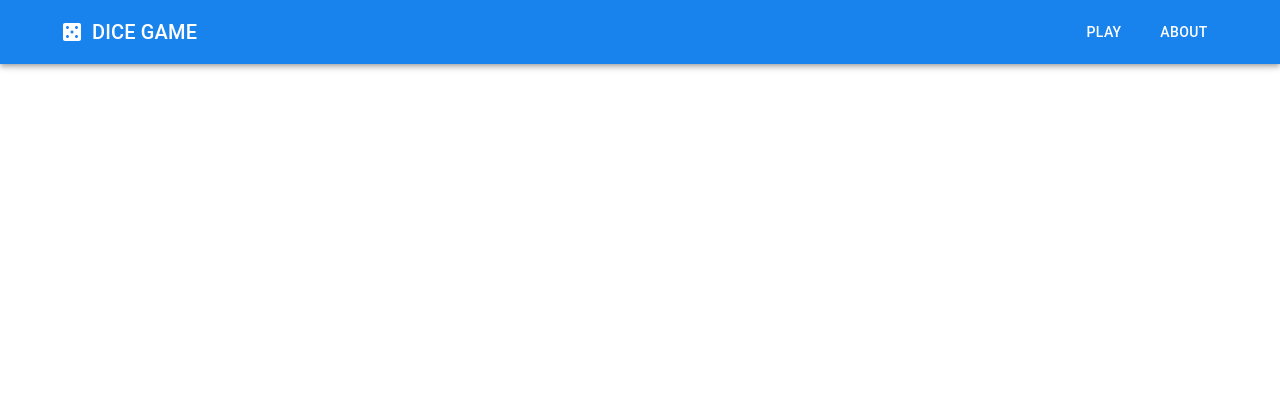
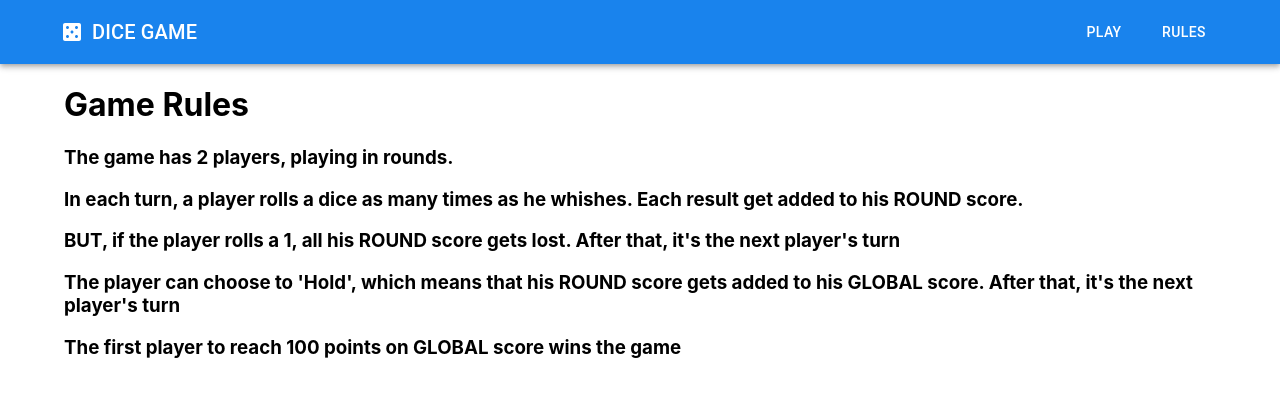
Before and after one commit to dheeraj097/react-firebase-game, a React (Create React App) app: page /rules in a window 1280 px wide. Shown: the top 396 px of the page. Built offline with nearby package versions, Linux system fonts and the light colour scheme; no server answers.

Commit message:
Added rules

```diff
--- a/src/App.tsx
+++ b/src/App.tsx
@@ -11,7 +11,7 @@ function App() {
       <Container>
         <Routes>
           <Route path="/" element={<Home />} />
-          <Route path="/about" element={<About />} />
+          <Route path="/rules" element={<About />} />
         </Routes>
       </Container>
     </>
--- a/src/components/Navbar.tsx
+++ b/src/components/Navbar.tsx
@@ -30,8 +30,8 @@ const Navbar = () => {
             <Button component={Link} to="/" color="inherit">
               Play
             </Button>
-            <Button component={Link} to="/about" color="inherit">
-              About
+            <Button component={Link} to="/rules" color="inherit">
+              Rules
             </Button>
           </Stack>
         </Toolbar>
--- a/src/pages/About.tsx
+++ b/src/pages/About.tsx
@@ -1,7 +1,28 @@
 import React from "react";
 
 const About = () => {
-  return <h1>About</h1>;
+  return (
+    <>
+      <h1>Game Rules</h1>
+      <h3>The game has 2 players, playing in rounds.</h3>
+      <h3>
+        In each turn, a player rolls a dice as many times as he whishes. Each
+        result get added to his ROUND score.
+      </h3>
+      <h3>
+        BUT, if the player rolls a 1, all his ROUND score gets lost. After that,
+        it's the next player's turn
+      </h3>
+      <h3>
+        The player can choose to 'Hold', which means that his ROUND score gets
+        added to his GLOBAL score. After that, it's the next player's turn
+      </h3>
+      <h3>
+        {" "}
+        The first player to reach 100 points on GLOBAL score wins the game
+      </h3>
+    </>
+  );
 };
 
 export default About;
```
